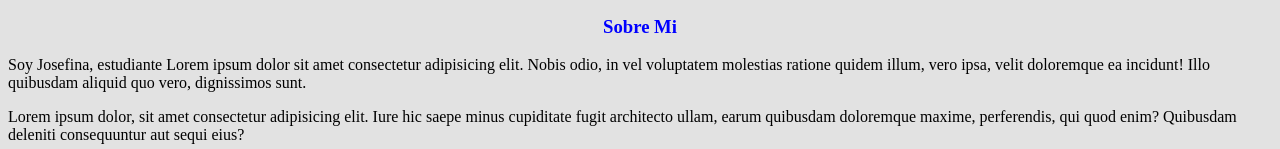
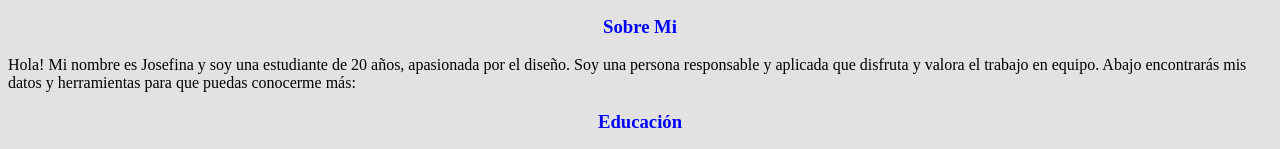
Before and after one commit to josellapur/datalab, a plain HTML site: page TP1-LlapurTineo_Josefina/index.html in a window 1280 px wide. Shown: the part 625-774 px from the top of the page. Drawn offline with Linux system fonts and the light colour scheme.

Commit message:
Add files via upload

```diff
--- a/TP1-LlapurTineo_Josefina/index.html
+++ b/TP1-LlapurTineo_Josefina/index.html
@@ -18,16 +18,16 @@
 <img src="fotoJosefina.png" alt="fotoJosefina">
 
 <h3 id="seccion1">Sobre Mi</h3>
-<p> Soy Josefina, estudiante
-    Lorem ipsum dolor sit amet consectetur adipisicing elit. Nobis odio, in vel voluptatem molestias ratione quidem illum, vero ipsa, velit doloremque ea incidunt! Illo quibusdam aliquid quo vero, dignissimos sunt.</p>
-<p>Lorem ipsum dolor, sit amet consectetur adipisicing elit. Iure hic saepe minus cupiditate fugit architecto ullam, earum quibusdam doloremque maxime, perferendis, qui quod enim? Quibusdam deleniti consequuntur aut sequi eius?</p>
+<p> Hola! Mi nombre es Josefina y soy una estudiante de 20 años, apasionada por el diseño. Soy una persona responsable y aplicada que disfruta y valora el trabajo en equipo.  Abajo encontrarás mis datos y herramientas para que puedas conocerme más:
+</p>
+
 <h3 id="seccion2">Educación</h3>
 <ul>
     <li>Nivel inicial, Primario y Secundario (Humanidades) Colegio San Patricio, Yerba Buena, Tucuman. (2008 - 2022)</li>
     <li>Bachillerato Internacional (2021 - 2022)</li>
     <li>Estudiante de Licenciatura en Diseño, UTDT (2023 - presente) Buenos Aires, Argentina</li>
 </ul>
-<br> <h4>Idiomas</h4>
+ <h4>Idiomas</h4>
 <ol>
     <li>Español: nativo</li>
     <li>Inglés: avanzado (IB English A, Higher Level, 2022)</li>
```
